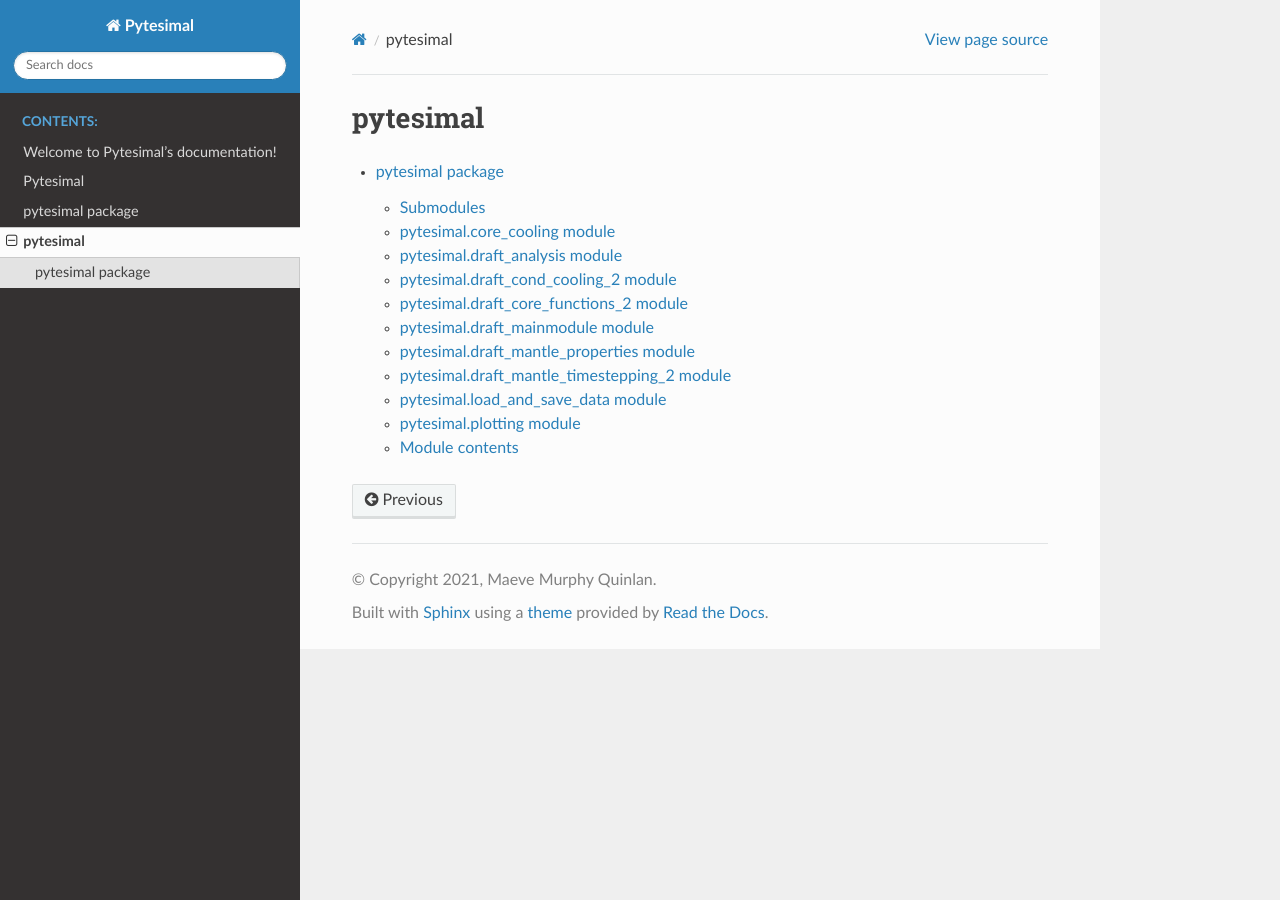
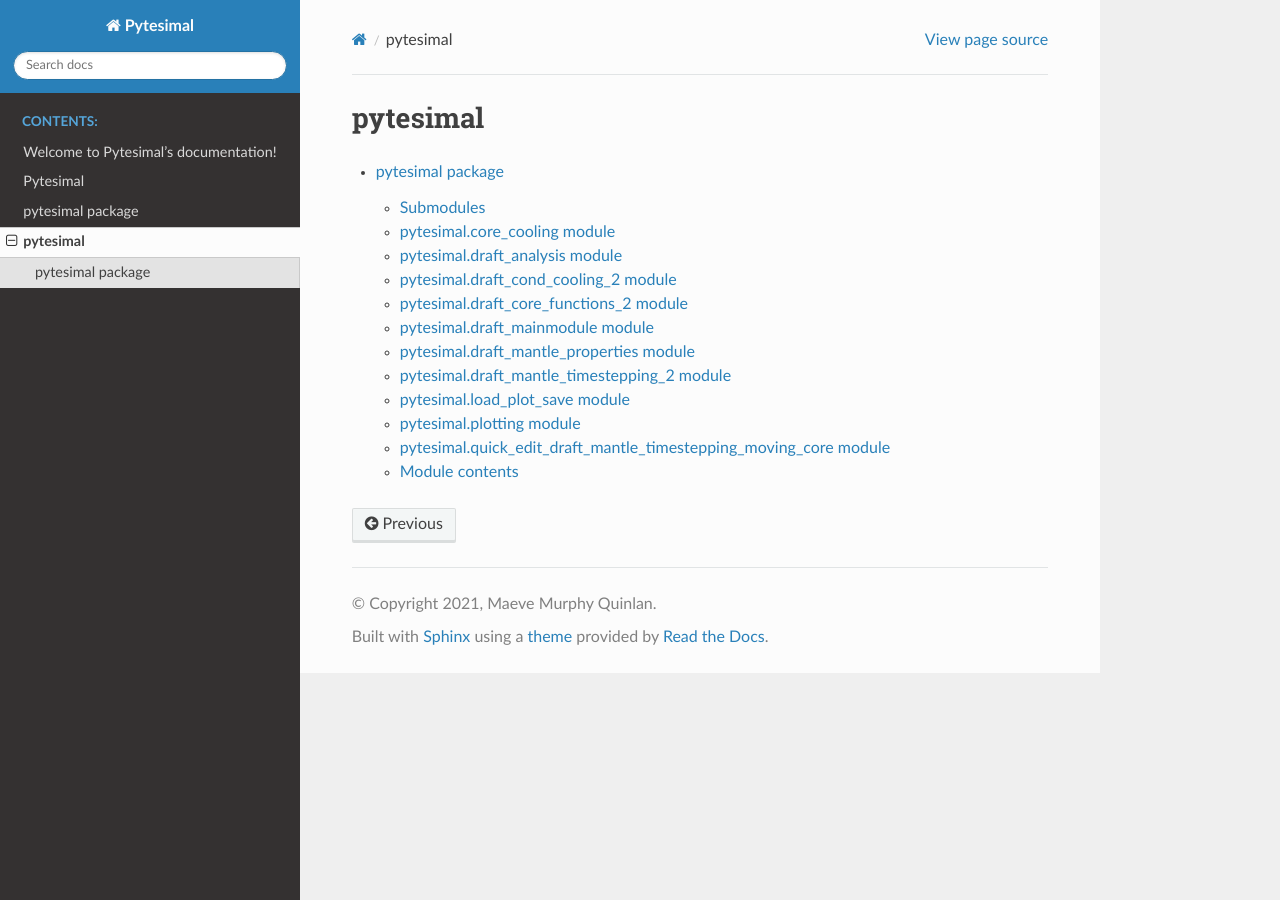
Before and after one commit to murphyqm/pytesimal, a Sphinx documentation site: the page built from docs/modules.rst, in a window 1280 px wide. Built offline with Sphinx 7.4.7 and the Read the Docs theme 2.0.0, drawn with Linux system fonts in a browser that asks for light colours.

Commit message:
Generate new docs

```diff
--- a/docs/pytesimal.rst
+++ b/docs/pytesimal.rst
@@ -60,10 +60,10 @@ pytesimal.draft\_mantle\_timestepping\_2 module
    :undoc-members:
    :show-inheritance:
 
-pytesimal.load\_and\_save\_data module
---------------------------------------
+pytesimal.load\_plot\_save module
+---------------------------------
 
-.. automodule:: pytesimal.load_and_save_data
+.. automodule:: pytesimal.load_plot_save
    :members:
    :undoc-members:
    :show-inheritance:
@@ -76,6 +76,14 @@ pytesimal.plotting module
    :undoc-members:
    :show-inheritance:
 
+pytesimal.quick\_edit\_draft\_mantle\_timestepping\_moving\_core module
+-----------------------------------------------------------------------
+
+.. automodule:: pytesimal.quick_edit_draft_mantle_timestepping_moving_core
+   :members:
+   :undoc-members:
+   :show-inheritance:
+
 Module contents
 ---------------
 
```
Also changed, not shown: 9 other files.
